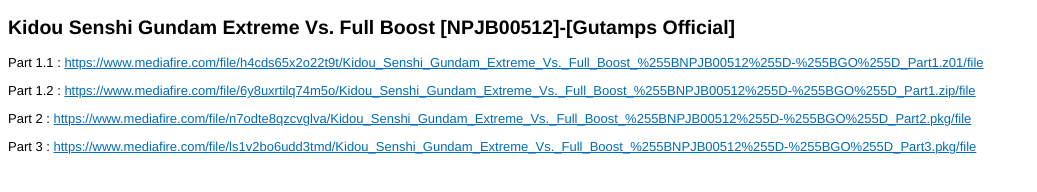
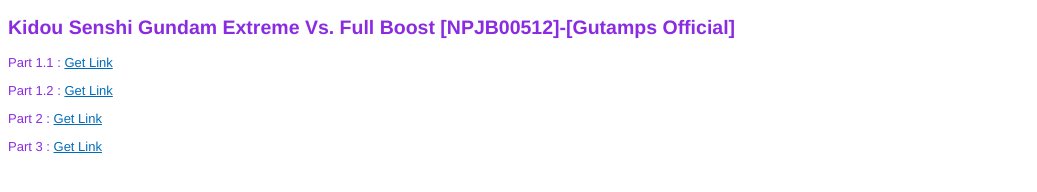
Before and after one commit to gutampsid/ksgevfbgomf.github.io, a plain HTML site: page index.html in a window 1280 px wide. Shown: the whole page, without its empty margins (0-1037 px from the left). Drawn offline with Linux system fonts and the light colour scheme.

Commit message:
Update index.html

```diff
--- a/index.html
+++ b/index.html
@@ -6,23 +6,14 @@
         body, table { font-family: Helvetica, Arial, sans-serif; font-size: 13px; }
         a { color: #006DBA; }
     </style>
-    <!--NUMBER--5ite7bp4--NUMBER-->
-    <!--TYPE--RichText--TYPE-->
-    <!--PERMISSION--Readonly--PERMISSION-->
-    <!--ACCESS--Public--ACCESS-->
-    <!--PASSWORD----PASSWORD-->
-    <!--STATUS--Active--STATUS-->
-    <!--QUICKEDIT--False--QUICKEDIT-->
-    <!--QUICKEDITPASSWORD----QUICKEDITPASSWORD-->
-    <!--DATECREATED--2022-09-04 03:28:45--DATECREATED-->
-    <!--DATEUPDATED--2022-09-04 03:40:11--DATEUPDATED-->
-    <!--LABELS--MediaFire--LABELS-->
 </head>
 <body>
 <h2>Kidou Senshi Gundam Extreme Vs. Full Boost [NPJB00512]-[Gutamps Official]</h2>
-<anotepad><p>Part 1.1 : <a href="https://www.mediafire.com/file/h4cds65x2o22t9t/Kidou_Senshi_Gundam_Extreme_Vs._Full_Boost_%255BNPJB00512%255D-%255BGO%255D_Part1.z01/file" target="_blank" rel="noopener">https://www.mediafire.com/file/h4cds65x2o22t9t/Kidou_Senshi_Gundam_Extreme_Vs._Full_Boost_%255BNPJB00512%255D-%255BGO%255D_Part1.z01/file</a></p>
-<p>Part 1.2 : <a href="https://www.mediafire.com/file/6y8uxrtilq74m5o/Kidou_Senshi_Gundam_Extreme_Vs._Full_Boost_%255BNPJB00512%255D-%255BGO%255D_Part1.zip/file" target="_blank" rel="noopener">https://www.mediafire.com/file/6y8uxrtilq74m5o/Kidou_Senshi_Gundam_Extreme_Vs._Full_Boost_%255BNPJB00512%255D-%255BGO%255D_Part1.zip/file</a></p>
-<p>Part 2 : <a href="https://www.mediafire.com/file/n7odte8qzcvglva/Kidou_Senshi_Gundam_Extreme_Vs._Full_Boost_%255BNPJB00512%255D-%255BGO%255D_Part2.pkg/file" target="_blank" rel="noopener">https://www.mediafire.com/file/n7odte8qzcvglva/Kidou_Senshi_Gundam_Extreme_Vs._Full_Boost_%255BNPJB00512%255D-%255BGO%255D_Part2.pkg/file</a></p>
-<p>Part 3 : <a href="https://www.mediafire.com/file/ls1v2bo6udd3tmd/Kidou_Senshi_Gundam_Extreme_Vs._Full_Boost_%255BNPJB00512%255D-%255BGO%255D_Part3.pkg/file" target="_blank" rel="noopener">https://www.mediafire.com/file/ls1v2bo6udd3tmd/Kidou_Senshi_Gundam_Extreme_Vs._Full_Boost_%255BNPJB00512%255D-%255BGO%255D_Part3.pkg/file</a></p></anotepad>
+    <style> body { color: blueviolet };
+    </style>
+<p>Part 1.1 : <a href="https://www.mediafire.com/file/h4cds65x2o22t9t/Kidou_Senshi_Gundam_Extreme_Vs._Full_Boost_%255BNPJB00512%255D-%255BGO%255D_Part1.z01/file" target="_blank" rel="noopener">Get Link</a></p>
+<p>Part 1.2 : <a href="https://www.mediafire.com/file/6y8uxrtilq74m5o/Kidou_Senshi_Gundam_Extreme_Vs._Full_Boost_%255BNPJB00512%255D-%255BGO%255D_Part1.zip/file" target="_blank" rel="noopener">Get Link</a></p>
+<p>Part 2 : <a href="https://www.mediafire.com/file/n7odte8qzcvglva/Kidou_Senshi_Gundam_Extreme_Vs._Full_Boost_%255BNPJB00512%255D-%255BGO%255D_Part2.pkg/file" target="_blank" rel="noopener">Get Link</a></p>
+<p>Part 3 : <a href="https://www.mediafire.com/file/1g7vp6041olbd1l/Kidou_Senshi_Gundam_Extreme_Vs._Full_Boost_%255BNPJB00512%255D-%255BGO%255D_Part3.pkg/file" target="_blank" rel="noopener">Get Link</a></p>
 </body>
 </html>
```
